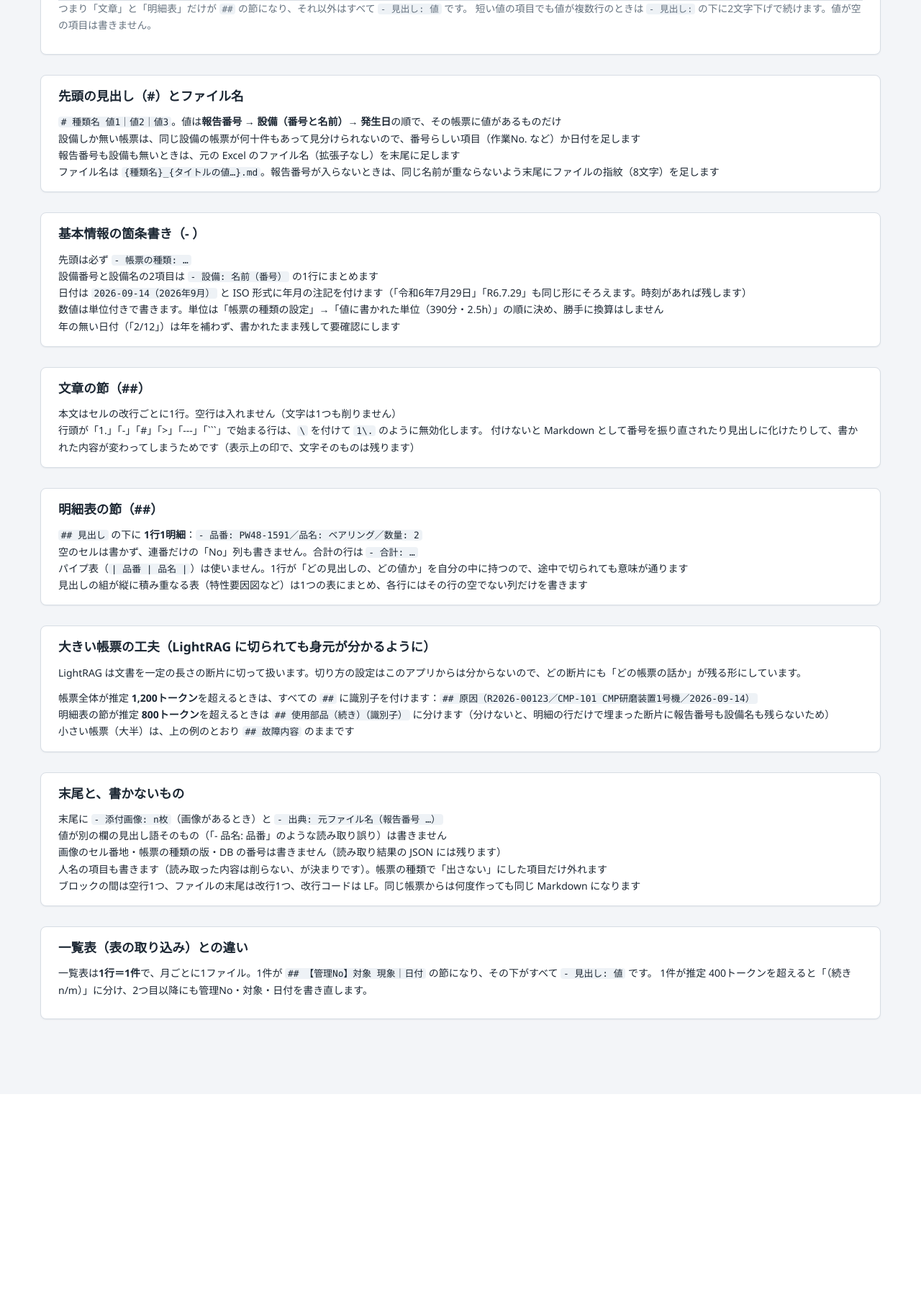
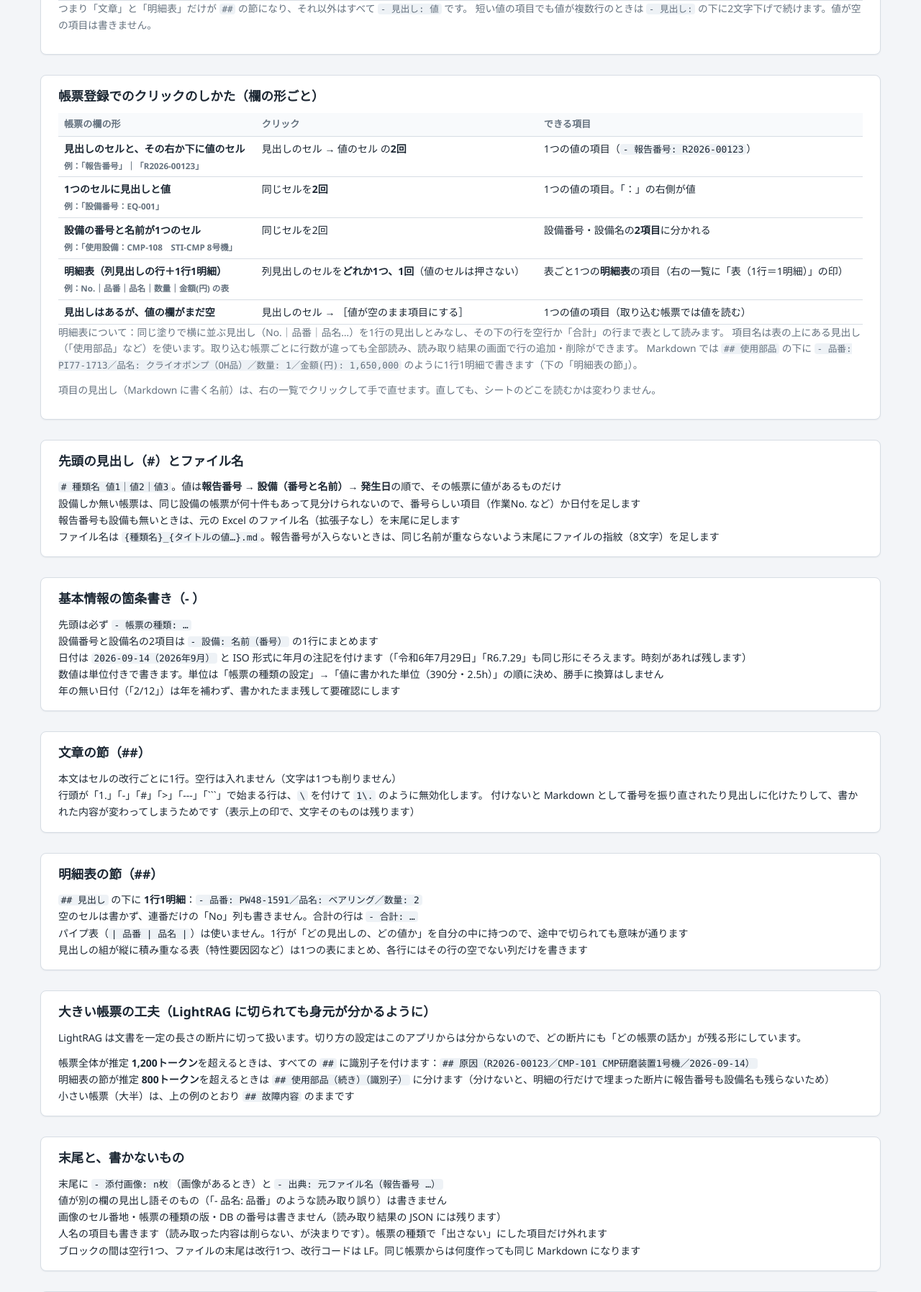
Before and after one commit to onokeee/rag_maesyori, a Flask app: page /guide in a window 1280 px wide. Shown: the part 1070-2865 px from the top of the page at 72% size. Before the commit the page ends 2488 px from the top, so only its background shows below. Run offline with Flask 3, Linux system fonts and the light colour scheme; some libraries are stand-ins or nearby versions.

Commit message:
解説: 帳票登録でのクリックのしかた（欄の形ごと）を足す
見出し→値の2回、1セルに見出しと値、設備の番号と名前、明細表（列見出しを1回）、
値が空の欄。明細表の読み方と Markdown の形も（利用者の問い 2026-09-22）。

Co-Authored-By: Claude Fable 5.1 <noreply@anthropic.com>

```diff
--- a/app/templates/guide.html
+++ b/app/templates/guide.html
@@ -52,6 +52,31 @@
     </div>
     <p class="hint">つまり「文章」と「明細表」だけが <code>##</code> の節になり、それ以外はすべて <code>- 見出し: 値</code> です。
       短い値の項目でも値が複数行のときは <code>- 見出し:</code> の下に2文字下げで続けます。値が空の項目は書きません。</p>
+  </div>
+
+  <div class="card">
+    <div class="card-head"><h2 class="card-title">帳票登録でのクリックのしかた（欄の形ごと）</h2></div>
+    <div class="table-wrap">
+    <table class="table compact">
+      <thead><tr><th>帳票の欄の形</th><th>クリック</th><th>できる項目</th></tr></thead>
+      <tbody>
+        <tr><th scope="row">見出しのセルと、その右か下に値のセル<br><small class="muted">例：「報告番号」｜「R2026-00123」</small></th>
+            <td>見出しのセル → 値のセル の<strong>2回</strong></td><td>1つの値の項目（<code>- 報告番号: R2026-00123</code>）</td></tr>
+        <tr><th scope="row">1つのセルに見出しと値<br><small class="muted">例：「設備番号：EQ-001」</small></th>
+            <td>同じセルを<strong>2回</strong></td><td>1つの値の項目。「：」の右側が値</td></tr>
+        <tr><th scope="row">設備の番号と名前が1つのセル<br><small class="muted">例：「使用設備：CMP-108　STI-CMP 8号機」</small></th>
+            <td>同じセルを2回</td><td>設備番号・設備名の<strong>2項目</strong>に分かれる</td></tr>
+        <tr><th scope="row">明細表（列見出しの行＋1行1明細）<br><small class="muted">例：No.｜品番｜品名｜数量｜金額(円) の表</small></th>
+            <td>列見出しのセルを<strong>どれか1つ、1回</strong>（値のセルは押さない）</td><td>表ごと1つの<strong>明細表</strong>の項目（右の一覧に「表（1行＝1明細）」の印）</td></tr>
+        <tr><th scope="row">見出しはあるが、値の欄がまだ空</th>
+            <td>見出しのセル → ［値が空のまま項目にする］</td><td>1つの値の項目（取り込む帳票では値を読む）</td></tr>
+      </tbody>
+    </table>
+    </div>
+    <p class="hint">明細表について：同じ塗りで横に並ぶ見出し（No.｜品番｜品名…）を1行の見出しとみなし、その下の行を空行か「合計」の行まで表として読みます。
+      項目名は表の上にある見出し（「使用部品」など）を使います。取り込む帳票ごとに行数が違っても全部読み、読み取り結果の画面で行の追加・削除ができます。
+      Markdown では <code>## 使用部品</code> の下に <code>- 品番: PI77-1713／品名: クライオポンプ（OH品）／数量: 1／金額(円): 1,650,000</code> のように1行1明細で書きます（下の「明細表の節」）。</p>
+    <p class="hint">項目の見出し（Markdown に書く名前）は、右の一覧でクリックして手で直せます。直しても、シートのどこを読むかは変わりません。</p>
   </div>
 
   <div class="card">
```
